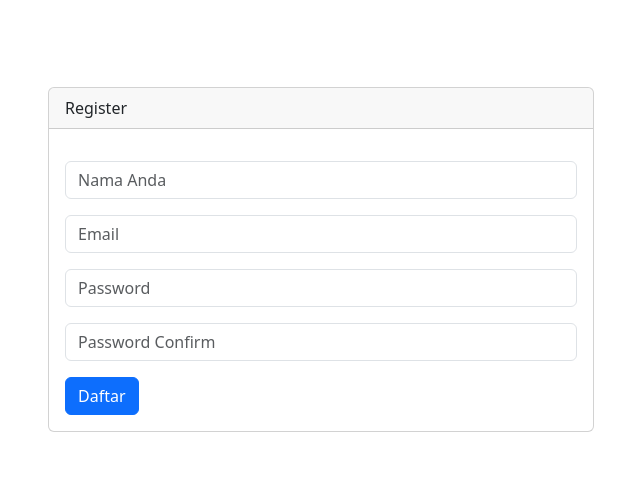
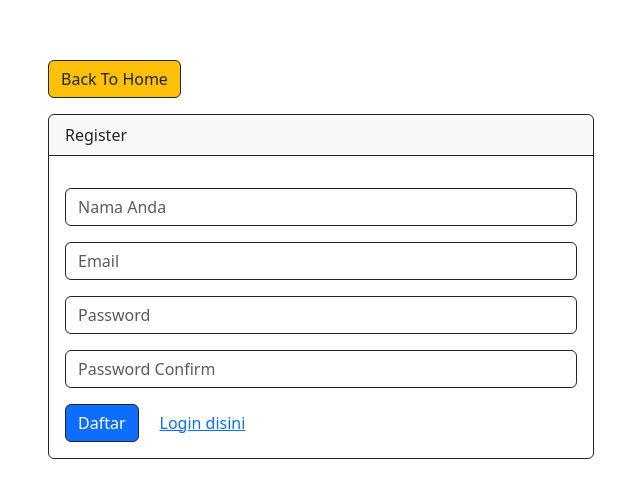
Before and after one commit to ardwiinoo/laravel-auth-jwt, a React (Create React App) app in the folder frontend/: page /register in a window 1280 px wide. Shown: the part 141-638 px from the top of the page, without its empty margins (319-959 px from the left). Built offline with nearby package versions, Linux system fonts and the light colour scheme.

Commit message:
modif: redesign tampilan, pakai useEffect untuk mencegah user yang sudah login masuk

```diff
--- a/frontend/src/pages/Register.js
+++ b/frontend/src/pages/Register.js
@@ -1,5 +1,5 @@
-import React, { useState } from "react";
-import { useNavigate } from "react-router-dom";
+import React, { useState, useEffect } from "react";
+import { useNavigate, Link } from "react-router-dom";
 import axios from "axios";
 
 function Register() {
@@ -13,6 +13,13 @@ function Register() {
   const [validation, setValidation] = useState([]);
 
   const navigate = useNavigate();
+
+  // agar user yang login gabisa ke sini
+  useEffect(() => {
+    if (localStorage.getItem("token")) {
+      navigate("/home");
+    }
+  }, []);
 
   const registerHandler = async (e) => {
     e.preventDefault();
@@ -43,14 +50,17 @@ function Register() {
           <div style={{ width: "100%" }}>
             <div className="row justify-content-center">
               <div className="col-md-6">
-                <div className="card">
-                  <div className="card-header">Register</div>
+                <Link to="/" className="btn bg-warning mb-3 border-dark">
+                  Back To Home
+                </Link>
+                <div className="card border-dark">
+                  <div className="card-header border-dark">Register</div>
                   <div className="card-body">
                     <form onSubmit={registerHandler}>
                       <div className="mb-3 mt-3">
                         <input
                           type="text"
-                          className="form-control"
+                          className="form-control border-dark"
                           id="name"
                           name="name"
                           placeholder="Nama Anda"
@@ -68,7 +78,7 @@ function Register() {
                       <div className="mb-3">
                         <input
                           type="email"
-                          className="form-control"
+                          className="form-control border-dark"
                           id="email"
                           name="email"
                           placeholder="Email"
@@ -86,7 +96,7 @@ function Register() {
                       <div className="mb-3">
                         <input
                           type="password"
-                          className="form-control"
+                          className="form-control border-dark"
                           id="password"
                           name="password"
                           placeholder="Password"
@@ -104,7 +114,7 @@ function Register() {
                       <div className="mb-3">
                         <input
                           type="password"
-                          className="form-control"
+                          className="form-control border-dark"
                           id="password_confirmation"
                           name="password_confirmation"
                           placeholder="Password Confirm"
@@ -114,9 +124,15 @@ function Register() {
                           }}
                         />
                       </div>
-                      <button className="btn btn-primary" type="submit">
+                      <button
+                        className="btn btn-primary border-dark me-2"
+                        type="submit"
+                      >
                         Daftar
                       </button>
+                      <Link to="/login" className="btn btn-link">
+                        Login disini
+                      </Link>
                     </form>
                   </div>
                 </div>
```
